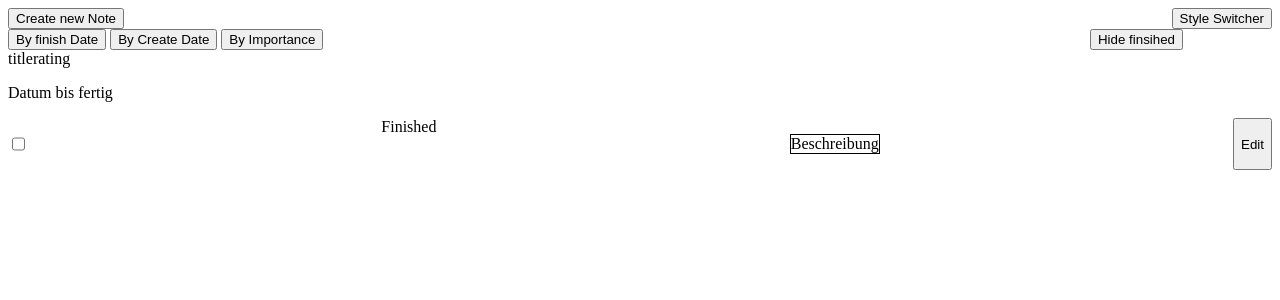
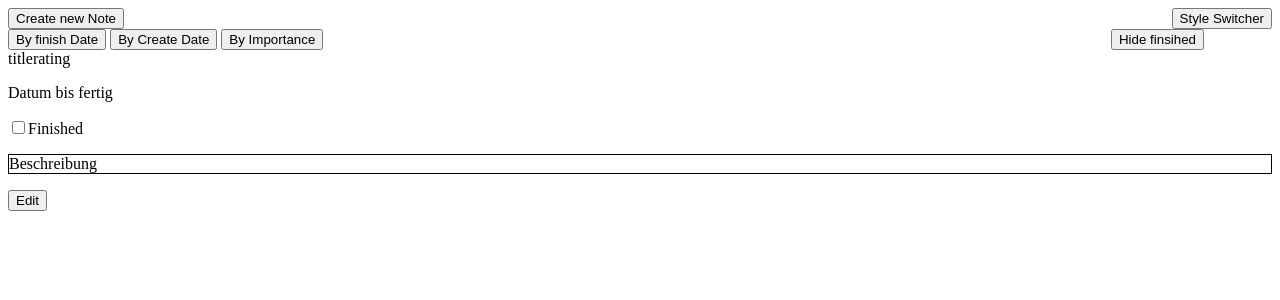
Before and after one commit to qwykx/WED2-Testat, a Node server app: page / in a window 1280 px wide. Shown: the top 300 px of the page. Run offline with Node 20, Linux system fonts and the light colour scheme.

Commit message:
created 2 views

```diff
--- a/NotesApplication/public/stylesheets/style.css
+++ b/NotesApplication/public/stylesheets/style.css
@@ -3,12 +3,11 @@
     justify-content: space-between;
 }
 #hideFinsished{
-   margin-left: 57.2em;
-}
-#container2{
-    display: flex;
-    justify-content: space-between;
+   margin-left: 62%;
 }
 #beschreibung{
     border:1px solid black;
 }
+form input{
+    width: 100%;
+}
--- a/NotesApplication/views/createNote.hbs
+++ b/NotesApplication/views/createNote.hbs
@@ -6,6 +6,6 @@
     <label for="Beschreibung">Beschreibung</label><input id="Beschreibung" type="text">
     <label for="wichtigkeit">Wichtigkeit</label><input id="wichtigkeit" type="number">
     <label for="fertigbis">Fertig bis</label><input id="fertigbis" type="date">
-    <input type="checkbox"><span>erledigt</span>
+    <input type="checkbox" id="check"><label for="check">Erledigt!</label>
     <button type="submit">Anlegen</button><button type="reset">Abbruch</button>
 </form>
--- a/NotesApplication/views/index.hbs
+++ b/NotesApplication/views/index.hbs
@@ -8,8 +8,6 @@
 <button id="sortByImportance">By Importance</button>
 <button id="hideFinsished">Hide finsihed</button>
 </div>
-
-
     <span>title</span><span>rating</span>
     <p>Datum bis fertig</p>
 <div id="container2">
```
